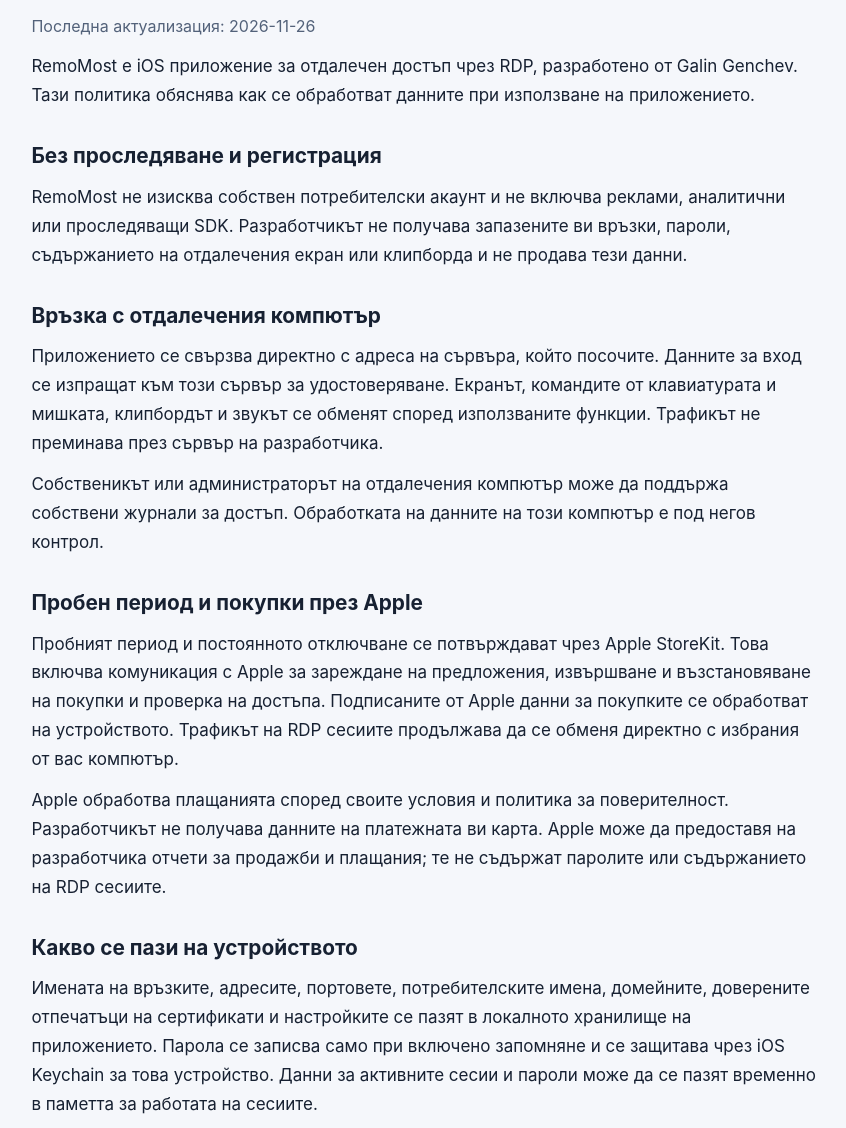
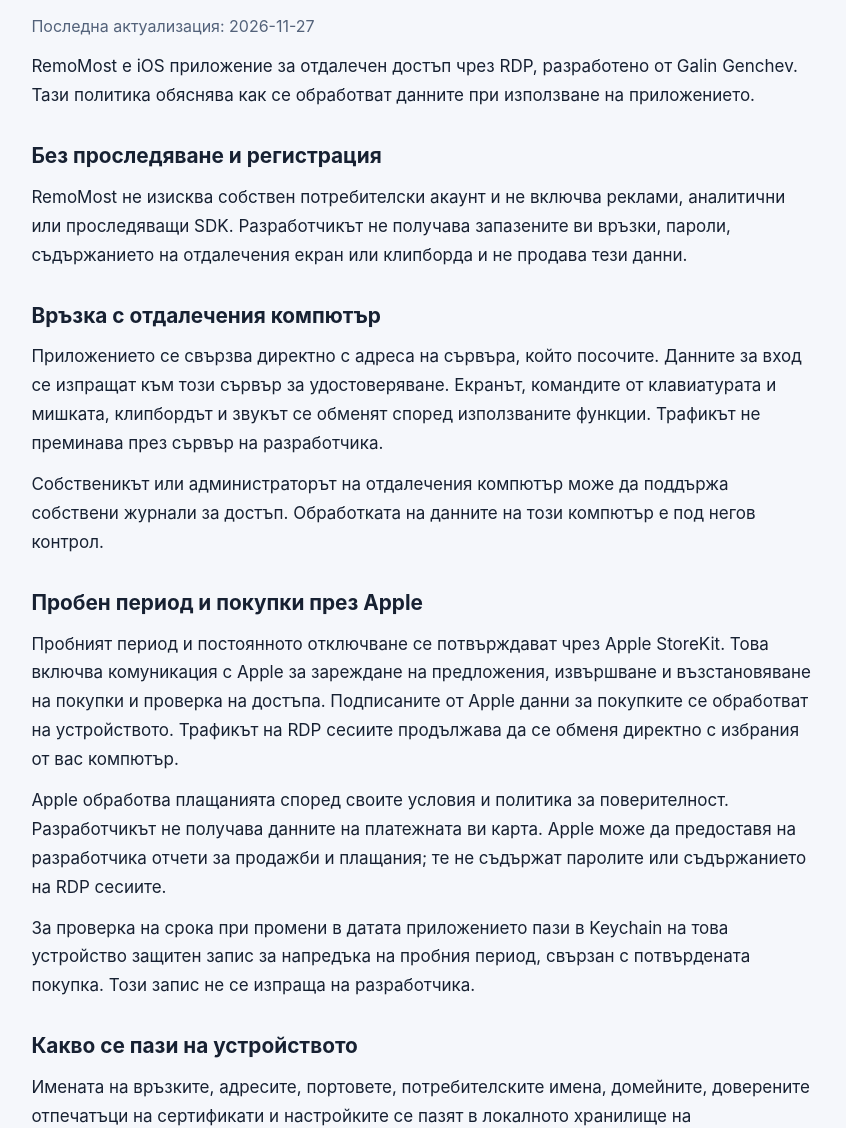
Before and after one commit to g1kata/remomost-support, a plain HTML site: page docs/privacy/bg/index.html in a window 1280 px wide. Shown: the part 314-1442 px from the top of the page, without its empty margins (215-1061 px from the left). Drawn offline with Linux system fonts and the light colour scheme.

Commit message:
Document local trial protection in Bulgarian privacy policy

```diff
--- a/docs/privacy/bg/index.html
+++ b/docs/privacy/bg/index.html
@@ -42,14 +42,15 @@ footer { margin-top: 2.5rem; border-top: 1px solid var(--line); padding-top: .5r
 <header><div class="brand">RemoMost</div><nav aria-label="RemoMost"><a href="../../bg/index.html">Поддръжка</a><a href="./index.html" aria-current="page">Поверителност</a></nav><nav aria-label="Език"><a href="../bg/index.html" lang="bg" hreflang="bg" aria-current="page">Български</a><a href="../index.html" lang="en" hreflang="en">English</a><a href="../de/index.html" lang="de" hreflang="de">Deutsch</a><a href="../es/index.html" lang="es" hreflang="es">Español</a><a href="../fr/index.html" lang="fr" hreflang="fr">Français</a><a href="../it/index.html" lang="it" hreflang="it">Italiano</a><a href="../ru/index.html" lang="ru" hreflang="ru">Русский</a><a href="../pt-BR/index.html" lang="pt-BR" hreflang="pt-BR">Português (Brasil)</a></nav></header>
 <main>
 <h1>Политика за поверителност на RemoMost</h1>
-<p class="meta">Последна актуализация: <time datetime="2026-11-26">2026-11-26</time></p>
+<p class="meta">Последна актуализация: <time datetime="2026-11-27">2026-11-27</time></p>
 <p>RemoMost е iOS приложение за отдалечен достъп чрез RDP, разработено от Galin Genchev. Тази политика обяснява как се обработват данните при използване на приложението.</p>
 <section aria-labelledby="overview"><h2 id="overview">Без проследяване и регистрация</h2>
 <p>RemoMost не изисква собствен потребителски акаунт и не включва реклами, аналитични или проследяващи SDK. Разработчикът не получава запазените ви връзки, пароли, съдържанието на отдалечения екран или клипборда и не продава тези данни.</p></section><section aria-labelledby="connections"><h2 id="connections">Връзка с отдалечения компютър</h2>
 <p>Приложението се свързва директно с адреса на сървъра, който посочите. Данните за вход се изпращат към този сървър за удостоверяване. Екранът, командите от клавиатурата и мишката, клипбордът и звукът се обменят според използваните функции. Трафикът не преминава през сървър на разработчика.</p>
 <p>Собственикът или администраторът на отдалечения компютър може да поддържа собствени журнали за достъп. Обработката на данните на този компютър е под негов контрол.</p></section><section aria-labelledby="purchases"><h2 id="purchases">Пробен период и покупки през Apple</h2>
 <p>Пробният период и постоянното отключване се потвърждават чрез Apple StoreKit. Това включва комуникация с Apple за зареждане на предложения, извършване и възстановяване на покупки и проверка на достъпа. Подписаните от Apple данни за покупките се обработват на устройството. Трафикът на RDP сесиите продължава да се обменя директно с избрания от вас компютър.</p>
-<p>Apple обработва плащанията според своите условия и политика за поверителност. Разработчикът не получава данните на платежната ви карта. Apple може да предоставя на разработчика отчети за продажби и плащания; те не съдържат паролите или съдържанието на RDP сесиите.</p></section><section aria-labelledby="storage"><h2 id="storage">Какво се пази на устройството</h2>
+<p>Apple обработва плащанията според своите условия и политика за поверителност. Разработчикът не получава данните на платежната ви карта. Apple може да предоставя на разработчика отчети за продажби и плащания; те не съдържат паролите или съдържанието на RDP сесиите.</p>
+<p>За проверка на срока при промени в датата приложението пази в Keychain на това устройство защитен запис за напредъка на пробния период, свързан с потвърдената покупка. Този запис не се изпраща на разработчика.</p></section><section aria-labelledby="storage"><h2 id="storage">Какво се пази на устройството</h2>
 <p>Имената на връзките, адресите, портовете, потребителските имена, домейните, доверените отпечатъци на сертификати и настройките се пазят в локалното хранилище на приложението. Парола се записва само при включено запомняне и се защитава чрез iOS Keychain за това устройство. Данни за активните сесии и пароли може да се пазят временно в паметта за работата на сесиите.</p>
 <p>RemoMost няма собствено автоматично облачно синхронизиране. iOS може да включва настройки и други данни на приложението в системните резервни копия според вашите настройки. Запазените Keychain пароли са обвързани с устройството и не се прехвърлят към друго устройство чрез стандартно резервно копие.</p></section><section aria-labelledby="clipboard-audio"><h2 id="clipboard-audio">Клипборд и звук</h2>
 <p>Достъпът до клипборда на телефона и поставянето на текст в него се извършват чрез избраните от вас действия за копиране и поставяне. Текстът от клипборда на отдалечения компютър може да се обработва временно в паметта на сесията; RemoMost не го записва във файл. Текст, поставен в Windows, може да остане в неговия клипборд след прекъсване.</p>
```
